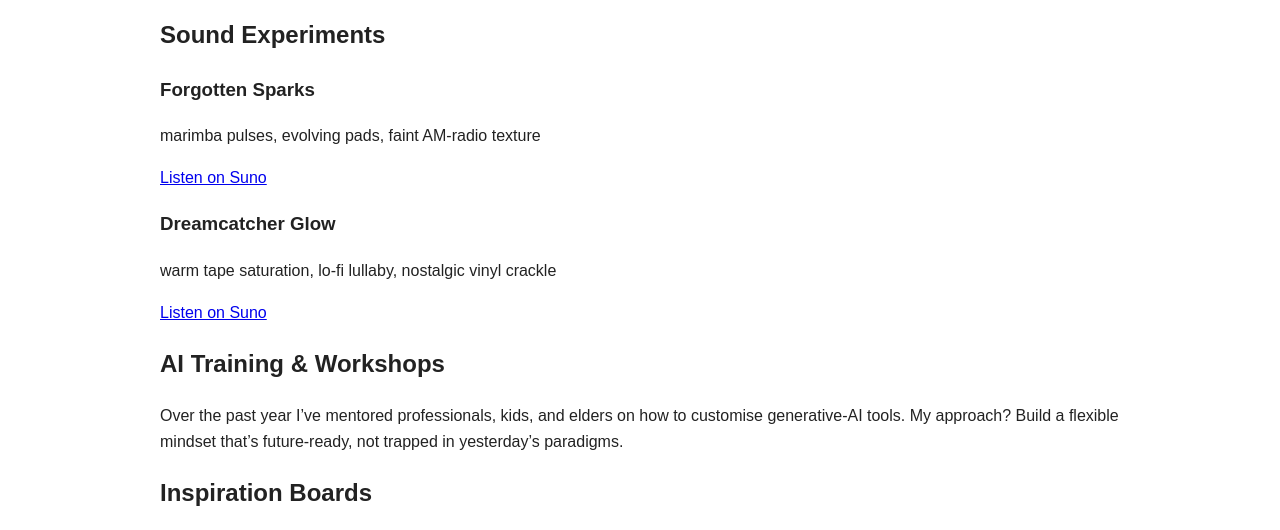
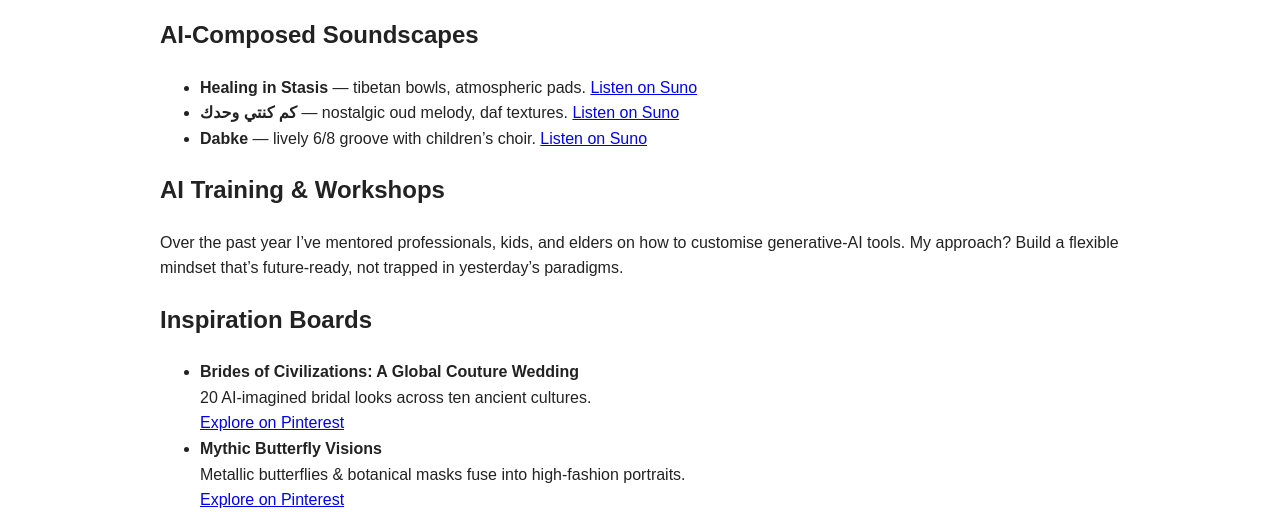
Before and after one commit to TamerMansour-AI/Tamer-Portfolio, an Eleventy site: page src/index.njk in a window 1280 px wide. Shown: the part 1209-1739 px from the top of the page. Built offline with nearby package versions, Linux system fonts and the light colour scheme; Eleventy itself is replaced by a stand-in of ours; files that its build step writes are made by us from their sources; what glob would draw is missing.

Commit message:
feat: add Suno music page

```diff
--- a/src/index.njk
+++ b/src/index.njk
@@ -38,17 +38,18 @@ title: Home
 </section>
 
 <section id="music-preview" class="block">
-  <h2>Sound Experiments</h2>
-  <article class="music-card">
-    <h3>Forgotten Sparks</h3>
-    <p>marimba pulses, evolving pads, faint AM-radio texture</p>
-    <p><a href="https://suno.com/s/JUT6IYjmiTbpyjiu" target="_blank">Listen on Suno</a></p>
-  </article>
-  <article class="music-card">
-    <h3>Dreamcatcher Glow</h3>
-    <p>warm tape saturation, lo-fi lullaby, nostalgic vinyl crackle</p>
-    <p><a href="https://suno.com/s/0EFHyII8YjDHrPdg" target="_blank">Listen on Suno</a></p>
-  </article>
+  <h2>AI-Composed Soundscapes</h2>
+  <ul class="music-list">
+    <li>
+      <strong>Healing in Stasis</strong> — tibetan bowls, atmospheric pads. <a href="https://suno.com/s/aYr8WVp8Zydp6R9v">Listen on Suno</a>
+    </li>
+    <li>
+      <strong>كم كنتي وحدك</strong> — nostalgic oud melody, daf textures. <a href="https://suno.com/s/MiaKO6Npkw1ykyBl">Listen on Suno</a>
+    </li>
+    <li>
+      <strong>Dabke</strong> — lively 6/8 groove with children’s choir. <a href="https://suno.com/s/imNYcMWjluAcaYyE">Listen on Suno</a>
+    </li>
+  </ul>
 </section>
 
 <section id="training" class="block">
```
Also changed, not shown: src/music.njk (+13 -12 lines).
